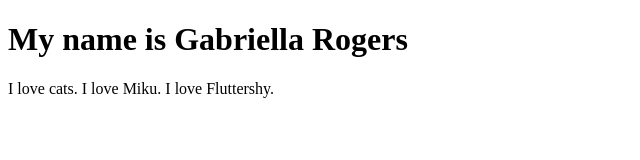
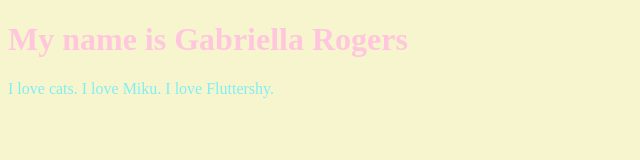
Before and after one commit to grogers1221/grogers1221.github.io, a plain HTML site: page index.html in a window 1280 px wide. Shown: the whole page, without its empty margins (0-640 px from the left). Drawn offline with Linux system fonts and the light colour scheme.

Commit message:
Update index.html

```diff
--- a/index.html
+++ b/index.html
@@ -2,9 +2,9 @@
 <html>
   <head>
     <style type="text/css">
-      body{background-color: F7F5CD;}
-      h1{ color: FFC6DD;}
-      p{ color: 81EEF3;}
+      body{background-color: #F7F5CD;}
+      h1{ color: #FFC6DD;}
+      p{ color: #81EEF3;}
     </style>
     <title>My Personal Introduction</title>
   </head>
```
